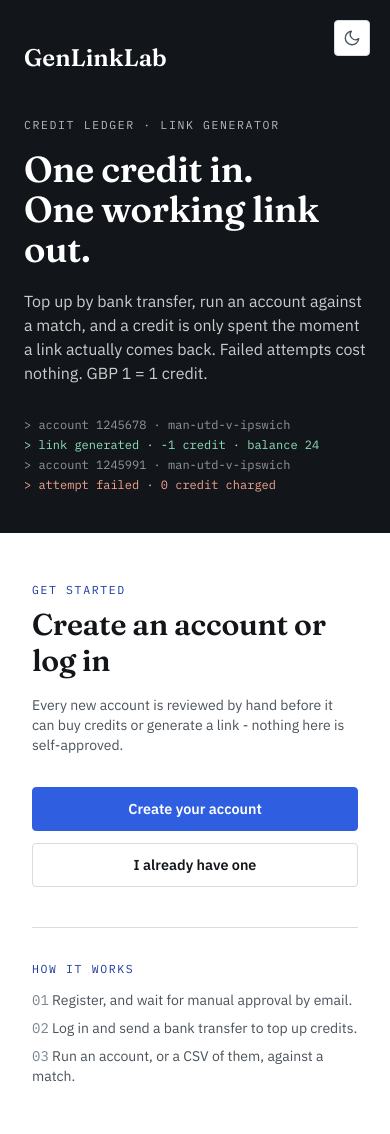
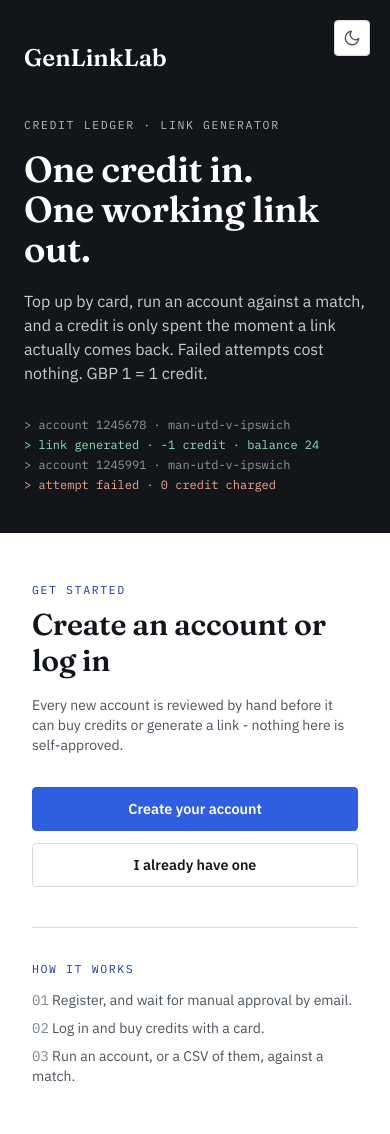
Before and after one commit to LuffyAnonymous/Genlink, a Flask app: page / in a window 390 px wide. Run offline with Flask 3, Linux system fonts and the light colour scheme; some libraries are stand-ins or nearby versions.

Commit message:
Fix huge empty gap above the mobile login/register panel
On mobile, the brand and form panels each forced a 70/30 flex-basis
share of 100vh and centered their (much shorter) content inside that,
leaving a large empty gap above "Create an account or log in" and
another below it. Panels now size to their own content on mobile
instead. Verified before/after with a real headless-browser screenshot.

Also updates leftover "bank transfer" copy (homepage + the credits-
added email) to reflect the Stripe card checkout that replaced it.

Co-Authored-By: Claude Sonnet 5 <noreply@anthropic.com>

```diff
--- a/app/static/css/style.css
+++ b/app/static/css/style.css
@@ -813,6 +813,18 @@ input:focus-visible,
 @media (max-width: 860px) {
   .auth-shell {
     flex-direction: column;
+    min-height: 0;
+  }
+  .auth-panel-brand,
+  .auth-panel-form {
+    /* Un-do the desktop 70/30 flex-basis split and centering - stacked
+       on mobile, those forced each panel to fill a share of 100vh and
+       centered its (much shorter) content inside that, leaving large
+       empty gaps above/below. Each panel should just be as tall as its
+       own content. */
+    flex: none;
+    align-items: flex-start;
+    justify-content: flex-start;
   }
   .auth-panel-brand {
     padding: 2.5rem 1.5rem;
--- a/app/templates/emails/user_credits_added.html
+++ b/app/templates/emails/user_credits_added.html
@@ -6,13 +6,13 @@
     </h2>
     {% if transfer.kind == "unlimited_month" %}
       <p style="font-size:14px; color:#4a535b; line-height:1.6; margin:0;">
-        We've confirmed your bank transfer (reference {{ transfer.reference }}) and switched on
+        We've confirmed your payment (reference {{ transfer.reference }}) and switched on
         unlimited link generation until {{ user.unlimited_until.strftime('%d %b %Y') }} - no
         credits spent while it's active.
       </p>
     {% else %}
       <p style="font-size:14px; color:#4a535b; line-height:1.6; margin:0;">
-        We've confirmed your bank transfer (reference {{ transfer.reference }}) and added
+        We've confirmed your payment (reference {{ transfer.reference }}) and added
         {{ transfer.credits }} credit(s) to your balance. You now have {{ user.credits }} credit(s)
         available to spend on ticket links.
       </p>
--- a/app/templates/main/index.html
+++ b/app/templates/main/index.html
@@ -5,7 +5,7 @@
   <p class="eyebrow mb-4" style="color:rgba(255,255,255,0.7)">Credit ledger &middot; link generator</p>
   <h1 class="display text-4xl md:text-5xl mb-5" style="color:#fff">One credit in.<br>One working link out.</h1>
   <p class="text-base mb-8" style="color:rgba(255,255,255,0.78); max-width:36ch">
-    Top up by bank transfer, run an account against a match, and a credit is only spent the moment a link actually comes back. Failed attempts cost nothing. GBP&nbsp;1 = 1 credit.
+    Top up by card, run an account against a match, and a credit is only spent the moment a link actually comes back. Failed attempts cost nothing. GBP&nbsp;1 = 1 credit.
   </p>
   <div class="mono text-xs space-y-1" style="color:rgba(255,255,255,0.55)">
     <p>&gt; account 1245678 &middot; man-utd-v-ipswich</p>
@@ -31,7 +31,7 @@
     <p class="eyebrow mb-3">How it works</p>
     <ol class="space-y-2 text-sm" style="color:var(--muted)">
       <li><span class="mono" style="color:var(--ink-faint)">01</span> Register, and wait for manual approval by email.</li>
-      <li><span class="mono" style="color:var(--ink-faint)">02</span> Log in and send a bank transfer to top up credits.</li>
+      <li><span class="mono" style="color:var(--ink-faint)">02</span> Log in and buy credits with a card.</li>
       <li><span class="mono" style="color:var(--ink-faint)">03</span> Run an account, or a CSV of them, against a match.</li>
     </ol>
   </div>
```
